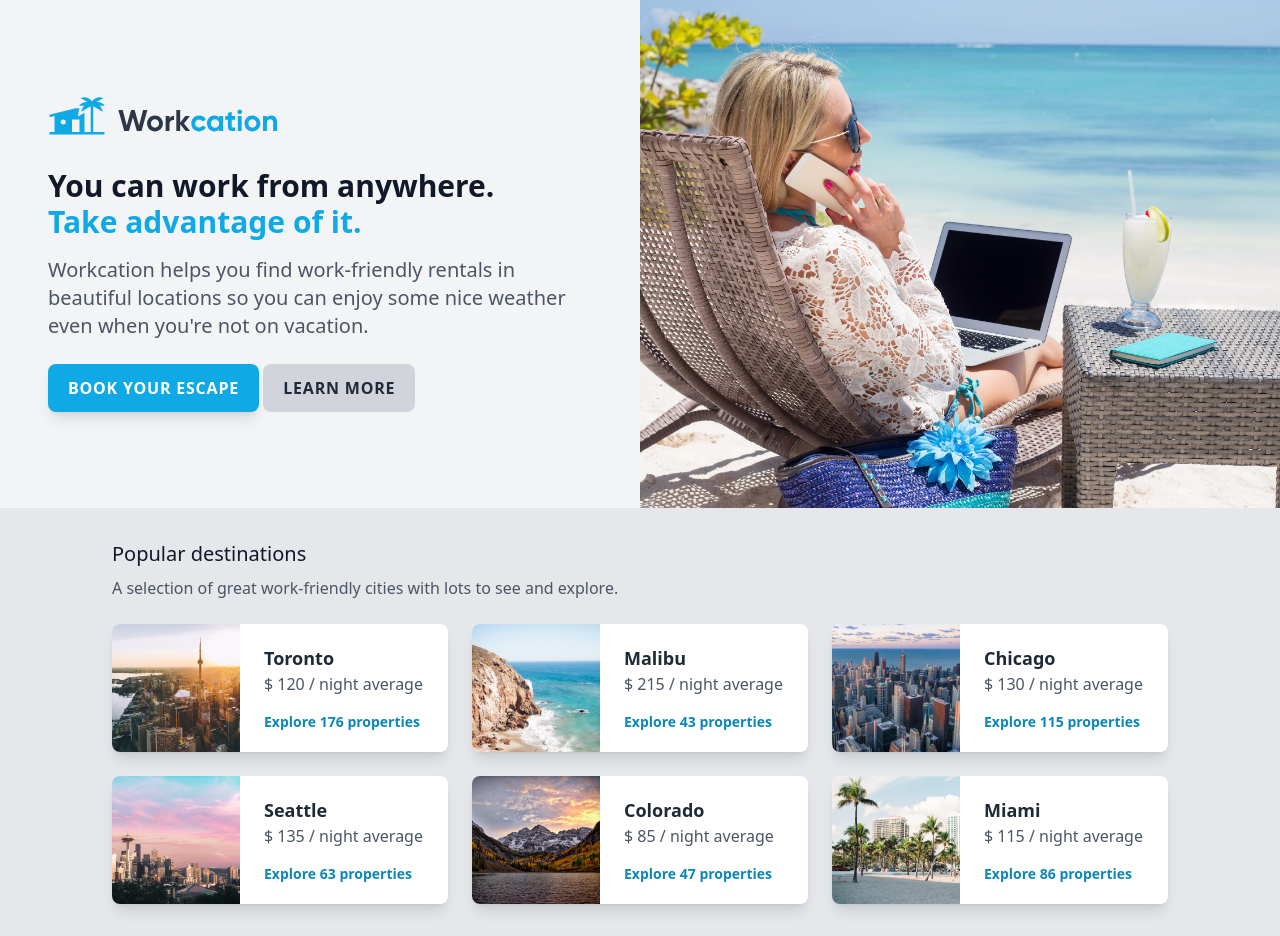
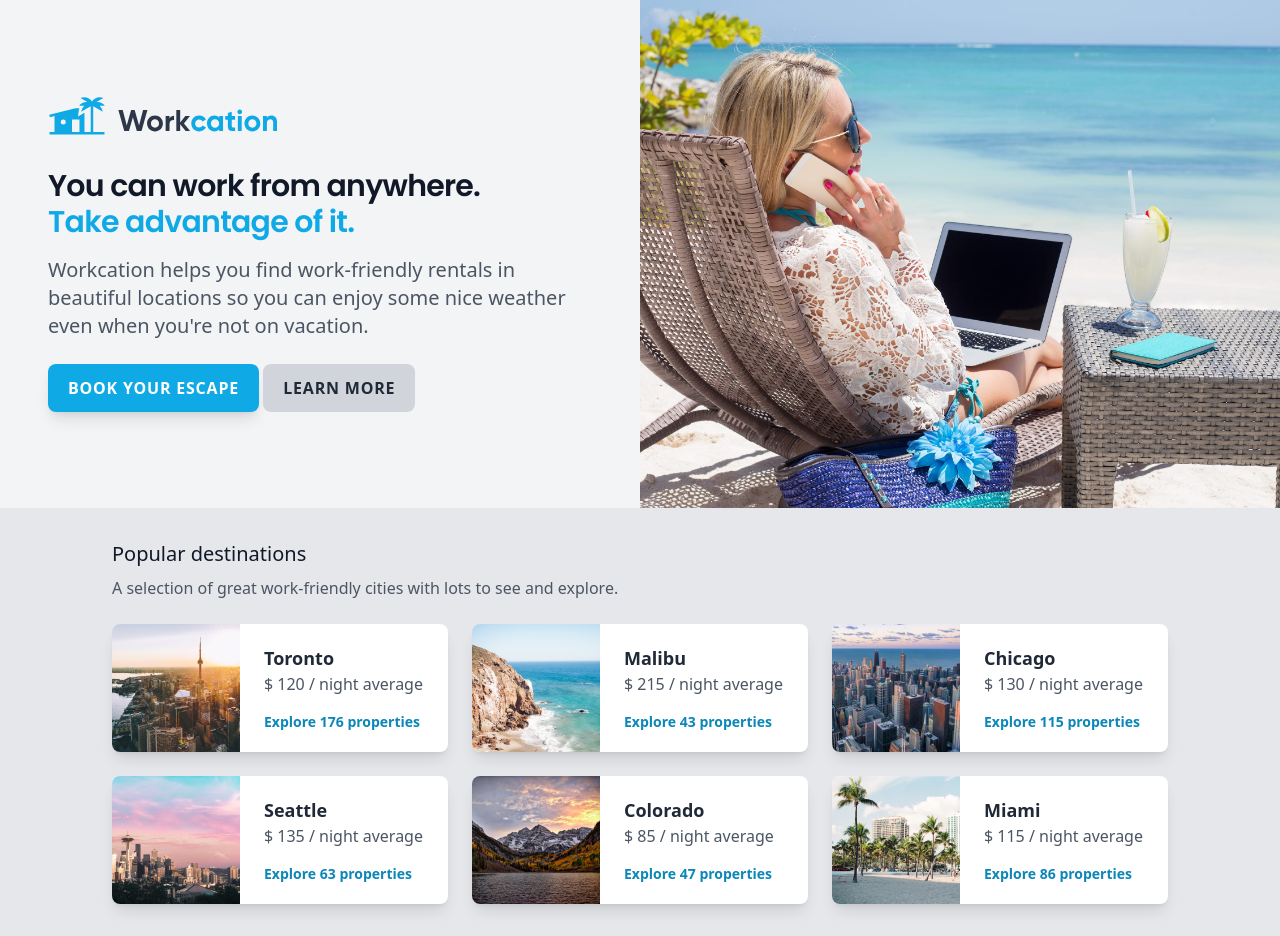
Before and after one commit to michaelr/tailwindcss-tutorial, a website built with Vite: page index.html in a window 1280 px wide. Built offline with nearby package versions, Linux system fonts and the light colour scheme.

Commit message:
07: use headline font in heading

```diff
--- a/index.html
+++ b/index.html
@@ -22,7 +22,7 @@
             alt="woman workcationing on the beach"
           />
           <h1
-            class="mt-6 text-2xl font-bold text-gray-900 sm:mt-8 sm:text-4xl lg:text-3xl"
+            class="mt-6 text-2xl font-headline tracking-tight font-semibold text-gray-900 sm:mt-8 sm:text-4xl lg:text-3xl"
           >
             You can work from anywhere.
             <br />
```
